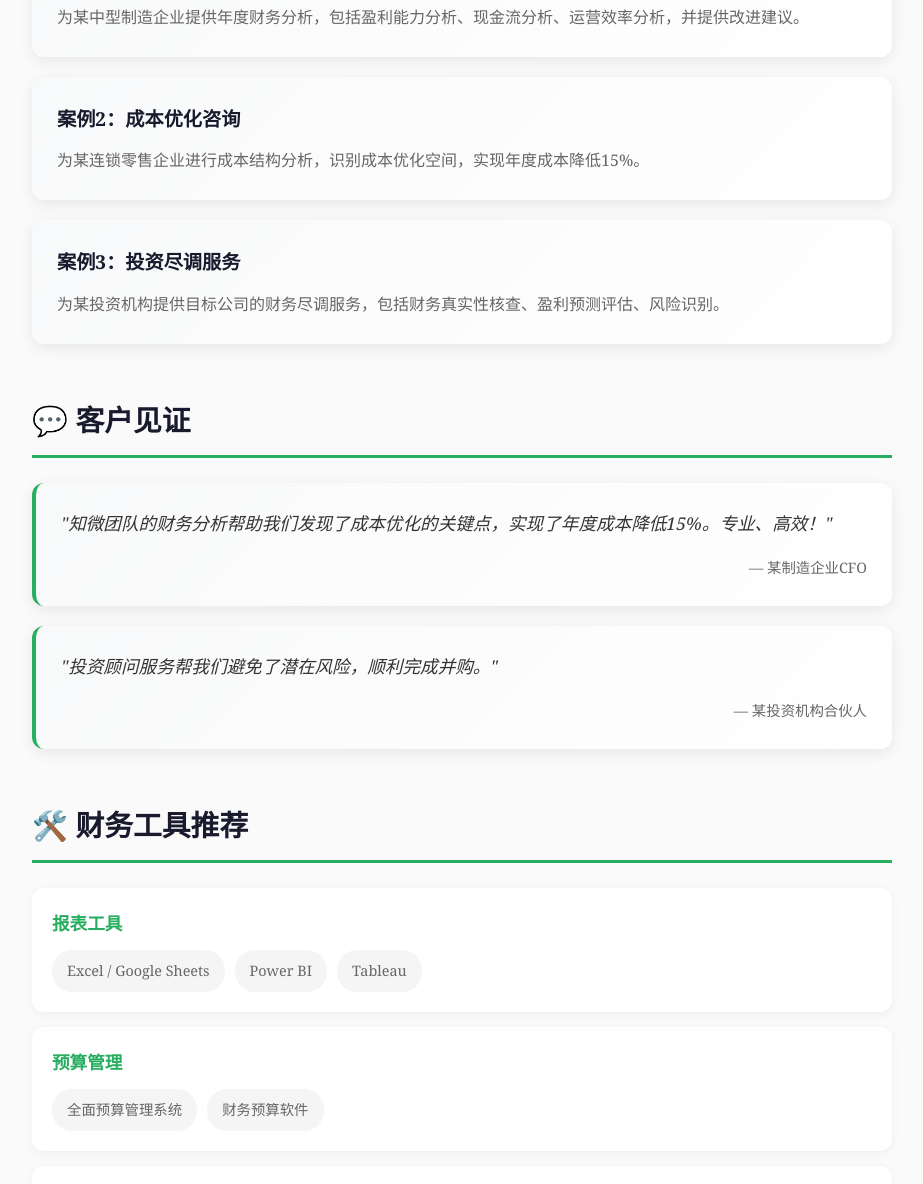
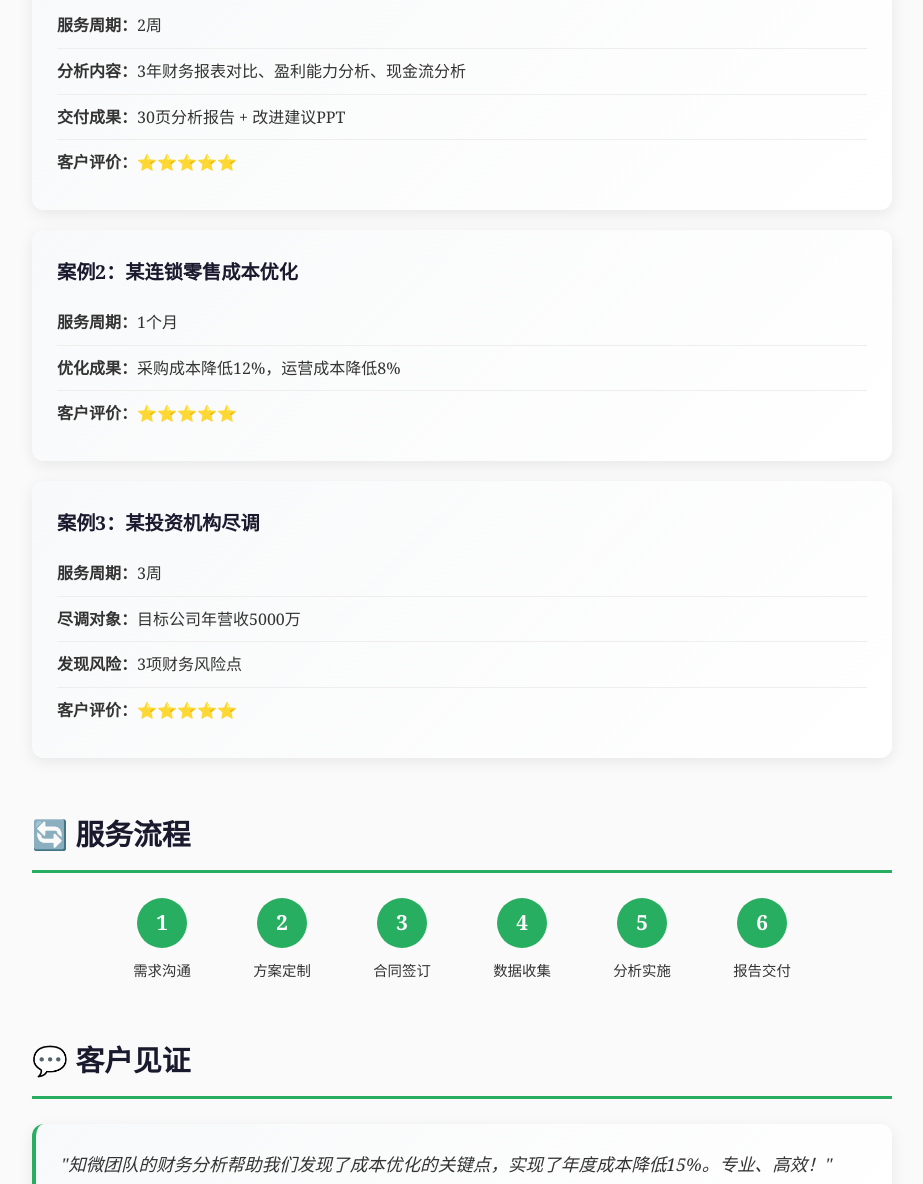
Before and after one commit to jie-xiao/guanfu-astro, an Astro site: page /guanfu-astro/data-services in a window 1280 px wide. Shown: the part 2028-3212 px from the top of the page, without its empty margins (178-1101 px from the left). Built offline with nearby package versions, Linux system fonts and the light colour scheme; Astro itself is replaced by a stand-in of ours.

Commit message:
feat: 添加服务案例详情和服务流程

```diff
--- a/src/pages/data-services.astro
+++ b/src/pages/data-services.astro
@@ -96,18 +96,64 @@ import BaseLayout from '../layouts/BaseLayout.astro';
         <h2>📁 服务案例</h2>
 
         <div class="case-card">
-          <h3>案例1：企业年度财务分析</h3>
-          <p>为某中型制造企业提供年度财务分析，包括盈利能力分析、现金流分析、运营效率分析，并提供改进建议。</p>
+          <h3>案例1：某制造企业年度财务分析</h3>
+          <ul class="case-detail">
+            <li><strong>服务周期：</strong>2周</li>
+            <li><strong>分析内容：</strong>3年财务报表对比、盈利能力分析、现金流分析</li>
+            <li><strong>交付成果：</strong>30页分析报告 + 改进建议PPT</li>
+            <li><strong>客户评价：</strong>⭐⭐⭐⭐⭐</li>
+          </ul>
         </div>
 
         <div class="case-card">
-          <h3>案例2：成本优化咨询</h3>
-          <p>为某连锁零售企业进行成本结构分析，识别成本优化空间，实现年度成本降低15%。</p>
+          <h3>案例2：某连锁零售成本优化</h3>
+          <ul class="case-detail">
+            <li><strong>服务周期：</strong>1个月</li>
+            <li><strong>优化成果：</strong>采购成本降低12%，运营成本降低8%</li>
+            <li><strong>客户评价：</strong>⭐⭐⭐⭐⭐</li>
+          </ul>
         </div>
 
         <div class="case-card">
-          <h3>案例3：投资尽调服务</h3>
-          <p>为某投资机构提供目标公司的财务尽调服务，包括财务真实性核查、盈利预测评估、风险识别。</p>
+          <h3>案例3：某投资机构尽调</h3>
+          <ul class="case-detail">
+            <li><strong>服务周期：</strong>3周</li>
+            <li><strong>尽调对象：</strong>目标公司年营收5000万</li>
+            <li><strong>发现风险：</strong>3项财务风险点</li>
+            <li><strong>客户评价：</strong>⭐⭐⭐⭐⭐</li>
+          </ul>
+        </div>
+      </section>
+
+      <!-- 服务流程 -->
+      <section class="process-section">
+        <h2>🔄 服务流程</h2>
+
+        <div class="process-steps">
+          <div class="step">
+            <div class="step-num">1</div>
+            <div class="step-text">需求沟通</div>
+          </div>
+          <div class="step">
+            <div class="step-num">2</div>
+            <div class="step-text">方案定制</div>
+          </div>
+          <div class="step">
+            <div class="step-num">3</div>
+            <div class="step-text">合同签订</div>
+          </div>
+          <div class="step">
+            <div class="step-num">4</div>
+            <div class="step-text">数据收集</div>
+          </div>
+          <div class="step">
+            <div class="step-num">5</div>
+            <div class="step-text">分析实施</div>
+          </div>
+          <div class="step">
+            <div class="step-num">6</div>
+            <div class="step-text">报告交付</div>
+          </div>
         </div>
       </section>
 
@@ -324,6 +370,58 @@ import BaseLayout from '../layouts/BaseLayout.astro';
     line-height: 1.8;
   }
 
+  .case-detail {
+    list-style: none;
+    padding: 0;
+    margin: 0;
+  }
+
+  .case-detail li {
+    padding: 8px 0;
+    color: #333;
+    border-bottom: 1px solid #eee;
+  }
+
+  .case-detail li:last-child {
+    border-bottom: none;
+  }
+
+  /* 服务流程 */
+  .process-section {
+    margin-bottom: 50px;
+  }
+
+  .process-steps {
+    display: flex;
+    flex-wrap: wrap;
+    justify-content: center;
+    gap: 20px;
+  }
+
+  .step {
+    text-align: center;
+    min-width: 100px;
+  }
+
+  .step-num {
+    width: 50px;
+    height: 50px;
+    background: #27ae60;
+    color: #fff;
+    border-radius: 50%;
+    display: flex;
+    align-items: center;
+    justify-content: center;
+    font-size: 1.3rem;
+    font-weight: bold;
+    margin: 0 auto 10px;
+  }
+
+  .step-text {
+    color: #333;
+    font-size: 0.9rem;
+  }
+
   .tool-category {
     background: #fff;
     border-radius: 12px;
```
